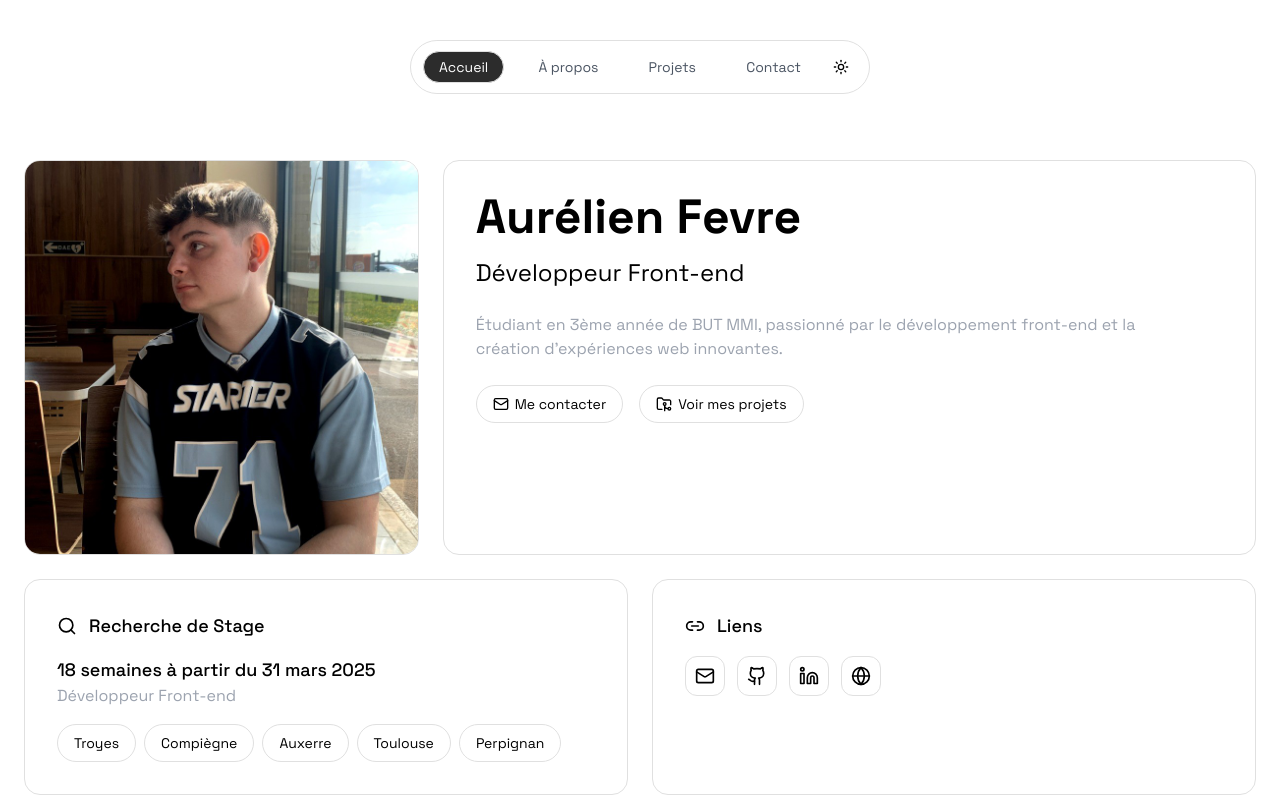
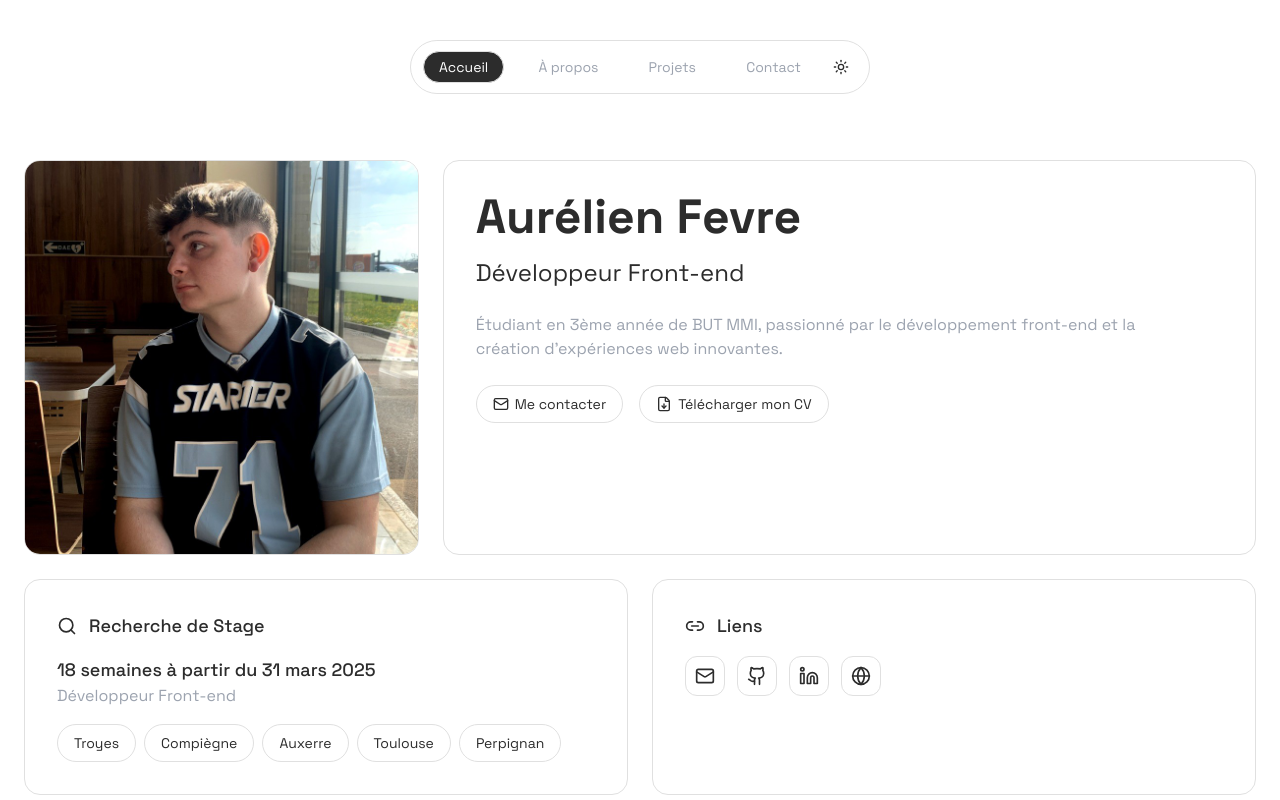
Before and after one commit to aurelienfvre/portfolio-v2, a Nuxt app: page / in a window 1280 px wide. Shown: the top 800 px of the page. Built offline with nearby package versions, Linux system fonts and the light colour scheme.

Commit message:
fix: add CV and fix nav and theme

```diff
--- a/app.vue
+++ b/app.vue
@@ -1,5 +1,5 @@
 <template>
-  <div :class="theme">
+  <div class="min-h-screen">
     <!-- Header fixe -->
     <Header />
 
@@ -7,15 +7,12 @@
     <main>
       <NuxtPage />
     </main>
-
   </div>
 </template>
 
 <script setup lang="ts">
-import { useTheme } from '~/composables/useTheme'
 import Header from '~/components/layout/Header.vue'
-
-const { theme } = useTheme()
+import Footer from '~/components/layout/Footer.vue'
 </script>
 
 <style>
@@ -32,24 +29,30 @@
   --text-dark: #ffffff;
 }
 
+/* Styles globaux */
+body {
+  font-family: 'Space Grotesk', sans-serif;
+}
+
 /* Styles de thème */
-.light {
+:root.light {
   --bg-primary: var(--bg-light);
   --text-primary: var(--text-light);
   --border-primary: var(--border-light);
 }
 
-.dark {
+:root.light body {
+  @apply bg-white text-[#2c2c2c];
+}
+
+:root.dark {
   --bg-primary: var(--bg-dark);
   --text-primary: var(--text-dark);
   --border-primary: var(--border-dark);
 }
 
-/* Styles globaux */
-body {
-  font-family: 'Space Grotesk', sans-serif;
-  @apply bg-bg-primary text-text-primary;
-  transition: background-color 0.3s ease, color 0.3s ease;
+:root.dark body {
+  @apply bg-[#0f1320] text-white;
 }
 
 /* Scrollbar personnalisée */
@@ -80,4 +83,20 @@
 html {
   scroll-behavior: smooth;
 }
+
+/* Transitions de thème */
+.theme-transition {
+  transition: background-color 0.3s ease, color 0.3s ease;
+}
+
+/* Styles de base */
+.bento-grid {
+  @apply grid gap-6 max-w-[1400px] mx-auto px-6 pt-40 pb-6;
+}
+
+@media (max-width: 768px) {
+  .bento-grid {
+    @apply gap-4 pt-28;
+  }
+}
 </style>
--- a/components/layout/Header.vue
+++ b/components/layout/Header.vue
@@ -1,18 +1,18 @@
 <template>
   <header class="fixed top-10 left-1/2 -translate-x-1/2 z-50 w-full max-w-[500px] px-5">
     <nav class="py-2 px-3 bg-bg-primary/80 backdrop-blur-md border border-border-primary rounded-full flex items-center">
-      <!-- Navigation Links Container -->
       <div class="relative flex justify-between items-center flex-1" ref="menuRef">
-        <!-- Navigation Items -->
         <NuxtLink
             v-for="item in navigation"
             :key="item.path"
             :to="item.path"
-            class="relative z-[2] px-4 py-2 text-sm whitespace-nowrap"
+            class="relative z-[2] px-4 py-2 text-sm whitespace-nowrap transition-colors"
             :class="[
             activeSection === item.path
               ? 'text-bg-primary'
-              : 'text-gray-600 hover:text-gray-900'
+              : theme === 'dark'
+                ? 'text-gray-400 dark:hover:text-gray-100'
+                : 'text-gray-600 hover:text-gray-900'
           ]"
             @click="handleClick(item.path, $event)"
         >
@@ -22,12 +22,9 @@
         <!-- Active Background -->
         <div
             ref="activeBackgroundRef"
-            class="absolute h-[calc(100%-4px)] bg-text-primary border border-border-primary rounded-full transition-all duration-300"
-            :style="{
-            width: activeLinkWidth + 'px',
-            left: activeLinkLeft + 'px',
-            top: '2px'
-          }"
+            class="active-background absolute h-[calc(100%-4px)] bg-text-primary border border-border-primary rounded-full"
+            :class="{ 'transition-all duration-300': isInitialized }"
+            :style="activeBackgroundStyle"
         ></div>
       </div>
 
@@ -39,19 +36,18 @@
       >
         <Sun
             class="w-4 h-4 absolute transition-transform duration-300"
-            :class="theme === 'dark' ? 'rotate-90 scale-0' : ''"
+            :class="{ 'rotate-90 scale-0': initialTheme === 'dark' || theme === 'dark' }"
         />
         <Moon
             class="w-4 h-4 absolute transition-transform duration-300"
-            :class="theme === 'light' ? '-rotate-90 scale-0' : ''"
+            :class="{ '-rotate-90 scale-0': initialTheme === 'light' && theme === 'light' }"
         />
       </button>
     </nav>
   </header>
 </template>
-
 <script setup lang="ts">
-import { ref, onMounted, watch, onBeforeUnmount, nextTick } from 'vue'
+import { ref, onMounted, watch, onBeforeUnmount, computed } from 'vue'
 import { Sun, Moon } from 'lucide-vue-next'
 import { navigation } from '@/data/navigation'
 import { useTheme } from '~/composables/useTheme'
@@ -59,46 +55,71 @@
 const menuRef = ref<HTMLElement | null>(null)
 const activeBackgroundRef = ref<HTMLElement | null>(null)
 const activeSection = ref('/')
-const activeLinkWidth = ref(0)
+const activeLinkWidth = ref(81.98) // Valeur initiale plus grande
 const activeLinkLeft = ref(0)
+const isInitialized = ref(false)
+const hasScrolled = ref(false)
 
 const { theme, toggleTheme } = useTheme()
+const initialTheme = ref(process.client ? localStorage.getItem('theme') || 'light' : 'light')
 
-// Fonction pour détecter la section visible
+const activeBackgroundStyle = computed(() => ({
+  width: `${activeLinkWidth.value}px`,
+  left: `${activeLinkLeft.value}px`,
+  top: '2px'
+}))
+
 const getVisibleSection = (): string => {
+  if (!hasScrolled.value || window.scrollY < 50) {
+    return '/'
+  }
+
+  const windowHeight = window.innerHeight
+  const documentHeight = document.documentElement.scrollHeight
+  const scrollTop = window.scrollY
+
+  // Si on est proche du bas de la page
+  if (scrollTop + windowHeight >= documentHeight - 100) {
+    return '/#contact'
+  }
+
   const sections = navigation
       .map(item => item.path.replace('/#', ''))
       .filter(Boolean)
 
-  // Si on est en haut de la page
-  if (window.scrollY < 50) {
-    return '/'
-  }
-
-  for (const section of sections) {
+  for (const section of sections.reverse()) {
     const element = document.getElementById(section)
     if (!element) continue
 
     const rect = element.getBoundingClientRect()
-    // Ajuster cette valeur selon vos besoins
-    if (rect.top <= 150 && rect.bottom >= 150) {
+    if (rect.top <= windowHeight * 0.5) {
       return '/#' + section
     }
   }
 
-  return activeSection.value
+  return '/'
+}
+
+const updateActiveLinkPosition = (path = activeSection.value) => {
+  if (!menuRef.value) return
+
+  const activeLink = menuRef.value.querySelector(`a[href="${path}"]`) as HTMLElement
+  if (!activeLink) return
+
+  const menuRect = menuRef.value.getBoundingClientRect()
+  const linkRect = activeLink.getBoundingClientRect()
+
+  activeLinkWidth.value = linkRect.width
+  activeLinkLeft.value = linkRect.left - menuRect.left
 }
 
 const scrollToSection = (path: string) => {
   const sectionId = path.replace('/#', '')
   if (!sectionId) {
-    // Si c'est l'accueil, remonter en haut
     window.scrollTo({
       top: 0,
       behavior: 'smooth'
     })
-    activeSection.value = '/'
-    updateActiveLinkPosition()
     return
   }
 
@@ -112,35 +133,18 @@
       top: offsetPosition,
       behavior: 'smooth'
     })
-
-    activeSection.value = path
-    updateActiveLinkPosition()
   }
-}
-
-const updateActiveLinkPosition = () => {
-  if (!menuRef.value) return
-
-  nextTick(() => {
-    const activeLink = menuRef.value?.querySelector(`a[href="${activeSection.value}"]`) as HTMLElement
-    if (!activeLink) return
-
-    const menuRect = menuRef.value?.getBoundingClientRect()
-    const linkRect = activeLink.getBoundingClientRect()
-
-    requestAnimationFrame(() => {
-      activeLinkWidth.value = linkRect.width
-      activeLinkLeft.value = linkRect.left - menuRect.left
-    })
-  })
 }
 
 const handleClick = (path: string, event: Event) => {
   event.preventDefault()
+  activeSection.value = path
+  updateActiveLinkPosition(path)
   scrollToSection(path)
 }
 
-const updateActiveSection = () => {
+const handleScroll = () => {
+  hasScrolled.value = true
   const newSection = getVisibleSection()
   if (newSection !== activeSection.value) {
     activeSection.value = newSection
@@ -148,25 +152,38 @@
   }
 }
 
-// Initialisation immédiate au chargement
+const handleResize = () => {
+  updateActiveLinkPosition()
+}
+
 onMounted(() => {
-  // Mettre à jour immédiatement la position active
+  // Set initial theme from localStorage
+  if (process.client) {
+    initialTheme.value = localStorage.getItem('theme') || 'light'
+  }
+
+  // Mesurer et positionner immédiatement
   nextTick(() => {
-    activeSection.value = getVisibleSection()
     updateActiveLinkPosition()
+    // Activer les transitions après le positionnement initial
+    setTimeout(() => {
+      isInitialized.value = true
+    }, 100)
   })
 
-  window.addEventListener('scroll', updateActiveSection)
-  window.addEventListener('resize', updateActiveLinkPosition)
+  window.addEventListener('scroll', handleScroll)
+  window.addEventListener('resize', handleResize)
 })
 
 onBeforeUnmount(() => {
-  window.removeEventListener('scroll', updateActiveSection)
-  window.removeEventListener('resize', updateActiveLinkPosition)
+  window.removeEventListener('scroll', handleScroll)
+  window.removeEventListener('resize', handleResize)
 })
 
-// Mettre à jour quand le thème change
-watch(theme, updateActiveLinkPosition)
+watch(theme, (newTheme) => {
+  initialTheme.value = newTheme
+  nextTick(updateActiveLinkPosition)
+})
 </script>
 
 <style scoped>
@@ -176,12 +193,19 @@
 }
 
 :deep(a) {
-  @apply transition-colors;
+  @apply transition-colors duration-200;
 }
 
-/* Correction du hover en mode sombre */
-:deep(.dark a:not(.text-bg-primary):hover) {
-  @apply text-white;
+:deep(a:not(.text-bg-primary)) {
+  @apply text-gray-400 dark:hover:text-gray-100 hover:text-gray-900;
+}
+
+.active-background {
+  transition: none;
+}
+
+.active-background.transition-all {
+  transition: all 0.3s cubic-bezier(0.4, 0, 0.2, 1);
 }
 
 @media (max-width: 400px) {
--- a/components/sections/IntroSection.vue
+++ b/components/sections/IntroSection.vue
@@ -13,20 +13,21 @@
 
       <!-- Actions -->
       <div class="flex flex-wrap gap-4">
-
-        <a href="mailto:aurelien.fvre@gmail.com"
-        class="tech-pill inline-flex items-center gap-1.5 hover:bg-text-primary hover:text-bg-primary transition-colors"
+        <a
+            href="mailto:aurelien.fvre@gmail.com"
+            class="tech-pill inline-flex items-center gap-1.5 hover:bg-text-primary hover:text-bg-primary transition-colors"
         >
-        <Mail class="w-4 h-4" />
-        <span>Me contacter</span>
+          <Mail class="w-4 h-4" />
+          <span>Me contacter</span>
         </a>
 
-
-        <a href="https://github.com/aurelienfvre"
-        class="tech-pill inline-flex items-center gap-1.5 hover:bg-text-primary hover:text-bg-primary transition-colors"
+        <a
+            href="/files/CV-AurelienFevre.pdf"
+            download
+            class="tech-pill inline-flex items-center gap-1.5 hover:bg-text-primary hover:text-bg-primary transition-colors"
         >
-        <FolderGit2 class="w-4 h-4" />
-        <span>Voir mes projets</span>
+          <FileDown class="w-4 h-4" />
+          <span>Télécharger mon CV</span>
         </a>
       </div>
     </div>
@@ -34,7 +35,7 @@
 </template>
 
 <script setup lang="ts">
-import { Mail, FolderGit2 } from 'lucide-vue-next'
+import { Mail, FileDown } from 'lucide-vue-next'
 import BentoItem from '~/components/common/BentoItem.vue'
 </script>
 
--- a/components/sections/ProjectsSection.vue
+++ b/components/sections/ProjectsSection.vue
@@ -3,7 +3,7 @@
     <div class="p-8">
       <!-- Header de la section -->
       <div class="flex items-center gap-3 mb-8">
-        <FolderGit2 class="w-5 h-5" />
+        <Folder class="w-5 h-5" />
         <h3 class="text-lg font-medium">Projets</h3>
       </div>
 
@@ -99,7 +99,7 @@
 
 <script setup lang="ts">
 import { ref } from 'vue'
-import { FolderGit2, ArrowUpRight, X } from 'lucide-vue-next'
+import { Folder, ArrowUpRight, X } from 'lucide-vue-next'
 import { projects } from '@/data/projects'
 import type { Project } from '@/types/project'
 import BentoItem from '~/components/common/BentoItem.vue'
--- a/composables/useTheme.ts
+++ b/composables/useTheme.ts
@@ -3,26 +3,15 @@
 const theme = ref<'light' | 'dark'>('light')
 
 export function useTheme() {
-    // Initialize theme on client side only
     if (process.client) {
-        // Check local storage
-        const savedTheme = localStorage.getItem('theme')
-        if (savedTheme === 'dark' || savedTheme === 'light') {
-            theme.value = savedTheme
-        } else {
-            // Check system preference
-            const prefersDark = window.matchMedia('(prefers-color-scheme: dark)').matches
-            theme.value = prefersDark ? 'dark' : 'light'
-        }
-
-        // Apply theme class immediately
-        document.documentElement.classList.toggle('dark', theme.value === 'dark')
+        // Synchroniser l'état initial avec la classe appliquée
+        theme.value = document.documentElement.classList.contains('dark') ? 'dark' : 'light'
     }
 
-    // Watch for changes
     watch(theme, (newTheme) => {
         if (process.client) {
-            document.documentElement.classList.toggle('dark', newTheme === 'dark')
+            document.documentElement.className = newTheme
+            document.body.className = newTheme
             localStorage.setItem('theme', newTheme)
         }
     })
--- a/nuxt.config.ts
+++ b/nuxt.config.ts
@@ -6,15 +6,32 @@
   app: {
     head: {
       title: 'Aurélien Fèvre - Portfolio',
+      htmlAttrs: {
+        lang: 'fr',
+        class: 'light'
+      },
       meta: [
         { charset: 'utf-8' },
         { name: 'viewport', content: 'width=device-width, initial-scale=1' },
-        { hid: 'description', name: 'description', content: 'Portfolio d\'Aurélien Fèvre, développeur front-end' }
+        { hid: 'description', name: 'description', content: 'Portfolio d\'Aurélien Fèvre, développeur front-end' },
+        { name: 'theme-color', content: '#ffffff', id: 'theme-color' },
+        { name: 'color-scheme', content: 'light dark' }
       ],
       link: [
         { rel: 'icon', type: 'image/x-icon', href: '/favicon.ico' },
-        { rel: 'stylesheet', href: 'https://fonts.googleapis.com/css2?family=Space+Grotesk:wght@300;400;500;600;700&display=swap' }
+        {
+          rel: 'stylesheet',
+          href: 'https://fonts.googleapis.com/css2?family=Space+Grotesk:wght@300;400;500;600;700&display=swap',
+          crossorigin: 'anonymous'
+        }
       ]
+    },
+    pageTransition: {
+      name: 'page',
+      mode: 'out-in'
     }
+  },
+  experimental: {
+    payloadExtraction: false
   }
 })
--- /dev/null
+++ b/plugins/theme.client.ts
@@ -0,0 +1,9 @@
+export default defineNuxtPlugin(() => {
+    if (process.client) {
+        const theme = localStorage.getItem('theme') ||
+            (window.matchMedia('(prefers-color-scheme: dark)').matches ? 'dark' : 'light')
+
+        document.documentElement.className = theme
+        document.body.className = theme
+    }
+})
```
Also changed, not shown: 1 other file (tests, documents, lock files or other folders).
